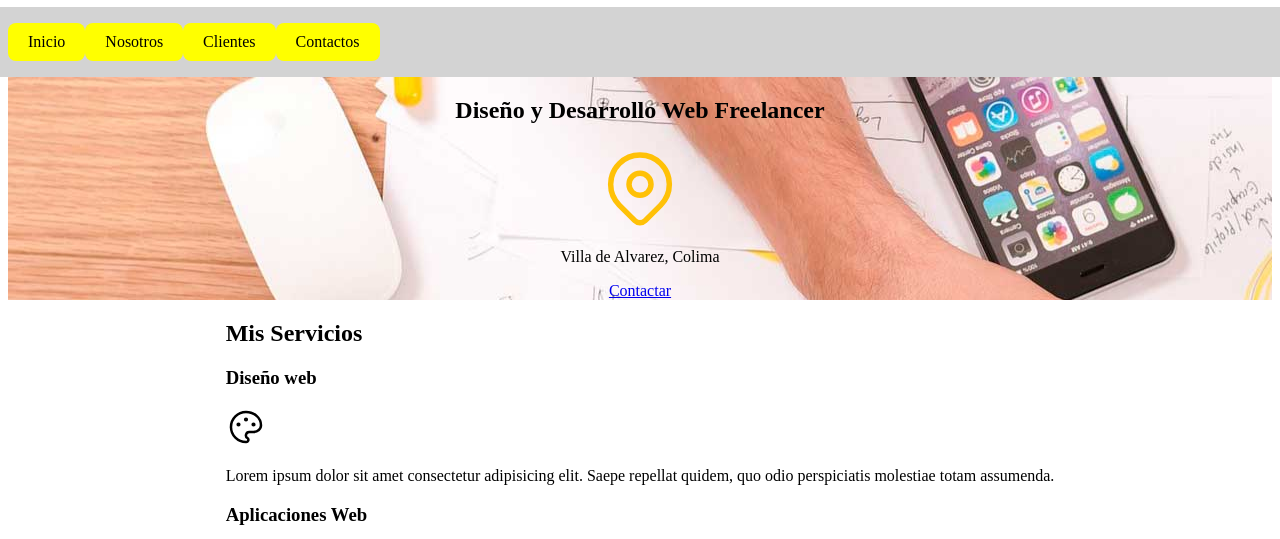
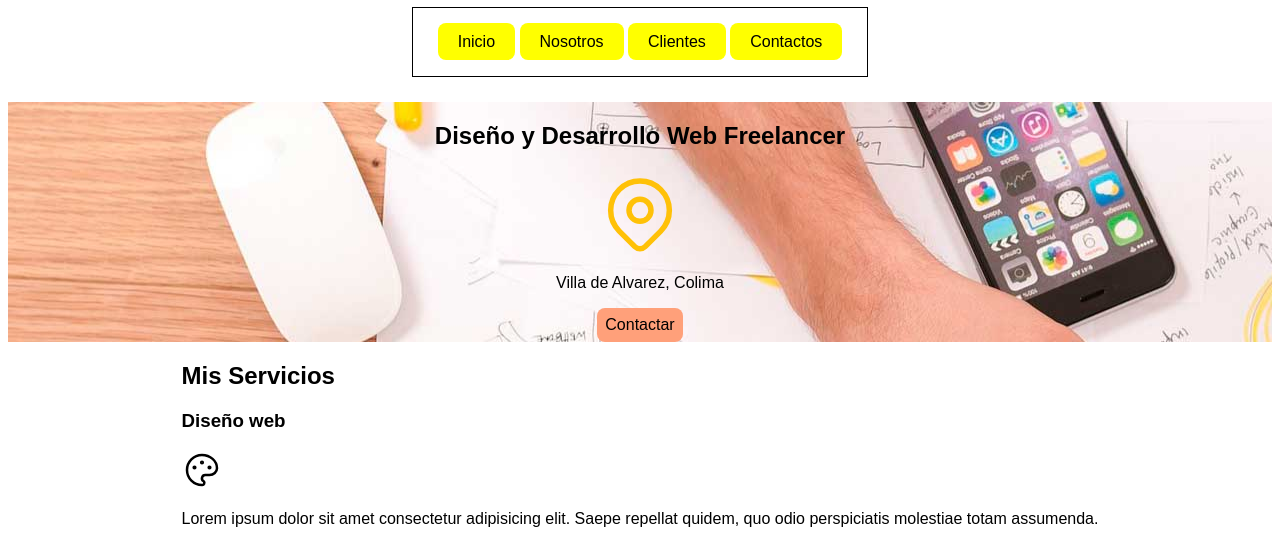
Before and after one commit to Eduardoespl/freelancer, a plain HTML site: page index.html in a window 1280 px wide. Shown: the part 81-620 px from the top of the page. Drawn offline with Linux system fonts and the light colour scheme; files that its build step writes are made by us from their sources.

Commit message:
basic changes

```diff
--- a/style.css
+++ b/css/styles.css
@@ -2,6 +2,7 @@ body {
     align-items: center;
     display: flex;
     flex-direction: column;
+    font-family: sans-serif;
 }
 
 h1{
@@ -25,13 +26,6 @@ a.menu:hover {
     background-color: orange;
 }
 
-.menu_nav {
-    background-color: lightgray;
-    padding: 1rem;
-    display: flex;
-    width: 100%;
-}
-
 .datos {
     width: 100%;
     background-image: url(img/hero.jpg);
@@ -43,3 +37,21 @@ div.datos_c {
     text-align: center;
     flex-direction: column;
 }
+
+.menu_nav{
+    margin-bottom: 25px;
+    border: 1px solid black;
+    padding: 25px;
+}
+
+a.contact{
+    text-decoration: none;
+    background-color: lightsalmon;
+    color: black;
+    padding: .5rem;
+    border-radius: .5rem;
+}
+
+a.contact:hover{
+    background-color: lightpink;
+}
--- a/index.html
+++ b/index.html
@@ -5,7 +5,7 @@
     <meta http-equiv="X-UA-Compatible" content="IE=edge" />
     <meta name="viewport" content="width=device-width, initial-scale=1.0" />
     <title>Document</title>
-    <link rel="stylesheet" href="style.css">
+    <link rel="stylesheet" href="styles.css">
   </head>
   <body>
     <header>
@@ -30,7 +30,7 @@
         </svg>
 
         <p>Villa de Alvarez, Colima</p>
-        <a href="#">Contactar</a>
+        <a href="#" class="contact">Contactar</a>
       </div>
 
     </section>
```
